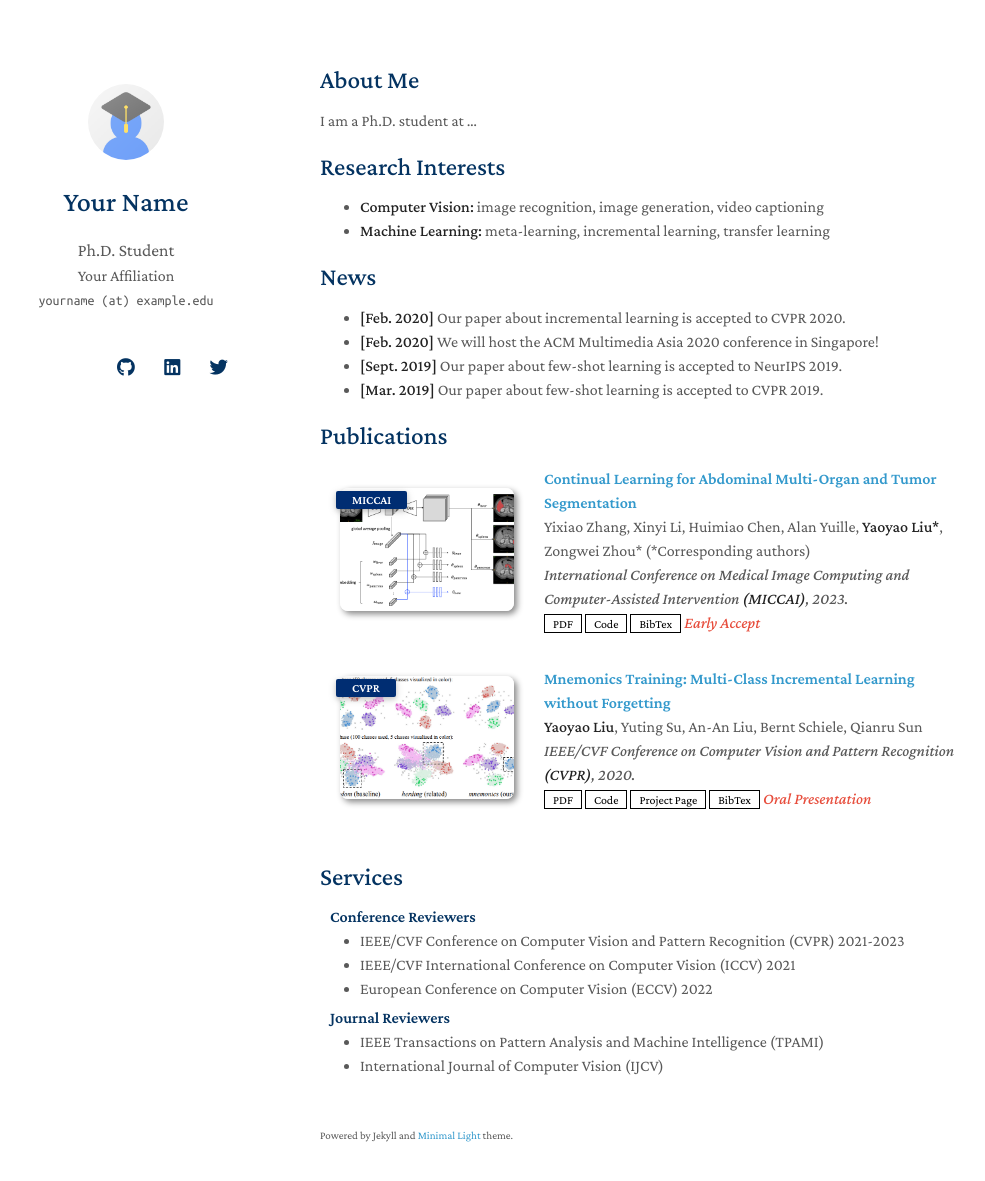
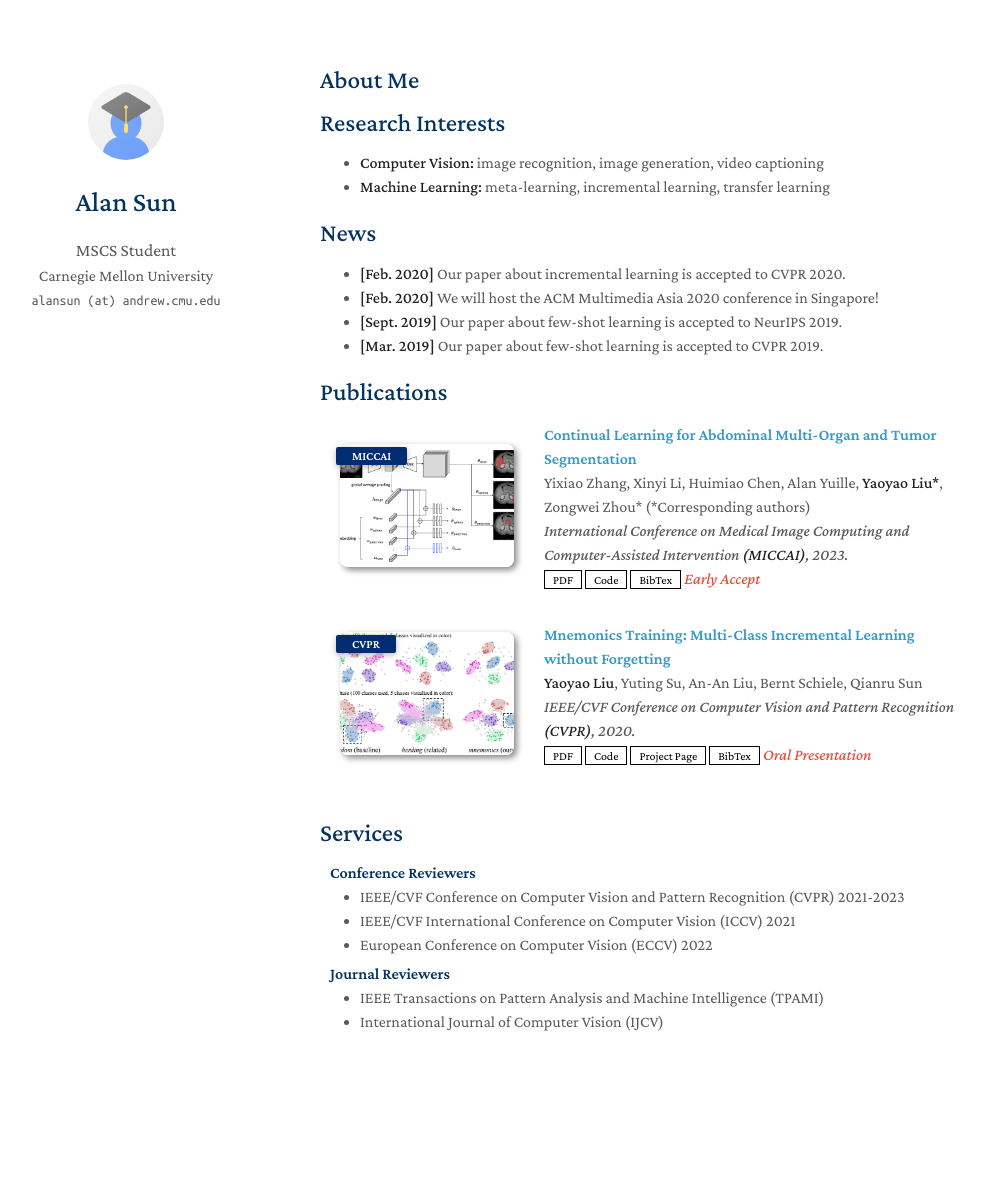
Before and after one commit to ethansun888/ethansun888.github.io, a Jekyll site: the page built from index.md, in a window 1280 px wide and 1216 px high. Shown: the top 1181 px of the window, without its empty margins (150-1135 px from the left). Built offline with Jekyll 4.4.1, drawn with Linux system fonts in a browser that asks for light colours; nearby versions of some CDN libraries; a style sheet for code colours, icons or effects is not loaded; our own code applies the rules of GitHub Pages for plain Markdown files.

Commit message:
added basic info

```diff
--- a/_config.yml
+++ b/_config.yml
@@ -1,22 +1,22 @@
 # Basic Information
-title: Your Name
-position: Ph.D. Student
-affiliation: Your Affiliation
-email: yourname (at) example.edu
+title: Alan Sun
+position: MSCS Student
+affiliation: Carnegie Mellon University
+email: alansun (at) andrew.cmu.edu
 
 # Search Engine Optimization (SEO)
 # The following information is used to improve the website traffic from search engines, e.g., Google.
-keywords: minimal light
-description: The Minimal Light is a simple and elegant jekyll theme for academic personal homepage.
-canonical: https://minimal-light-theme.yliu.me/
+keywords: Alan Sun
+description: Alan's personal and academic website.
+canonical: https://alansun17904.github.io
 
 # Links
 # If you don't need one of them, you may delete the corresponding line.
-google_scholar: https://scholar.google.com/
+google_scholar: https://scholar.google.com/citations?user=QRJoXDQAAAAJ&hl=en
 cv_link: assets/files/curriculum_vitae.pdf
-github_link: https://github.com/
-linkedin: https://www.linkedin.com/
-twitter: https://twitter.com/
+# github_link: https://github.com/
+# linkedin: https://www.linkedin.com/
+# twitter: https://twitter.com/
 
 # Images (e.g., your profile picture and your website's favicon)
 # "favicon" and "favicon_dark" are used for the light and dark modes, respectively.
@@ -26,7 +26,7 @@ favicon_dark: ./assets/img/favicon-dark.png
 
 # Footnote
 # You may use the option to disable the footnote, "Powered by Jekyll and Minimal Light theme."
-enable_footnote: true
+enable_footnote: false
 
 # Auto Dark Mode
 # You may use the option to disable the automatic dark theme
@@ -38,7 +38,7 @@ font: "Serif" # or "Sans Serif"
 
 # Google Analytics ID
 # Please remove this if you don't use Google Analytics
-google_analytics: UA-111540567-4
+# google_analytics: UA-111540567-4
 
 # Use this project as a remote theme for GitHub Pages
 # See the guide here: https://docs.github.com/en/pages/setting-up-a-github-pages-site-with-jekyll/adding-a-theme-to-your-github-pages-site-using-jekyll
--- a/index.md
+++ b/index.md
@@ -4,7 +4,6 @@ layout: homepage
 
 ## About Me
 
-I am a Ph.D. student at ...
 
 ## Research Interests
 
```
